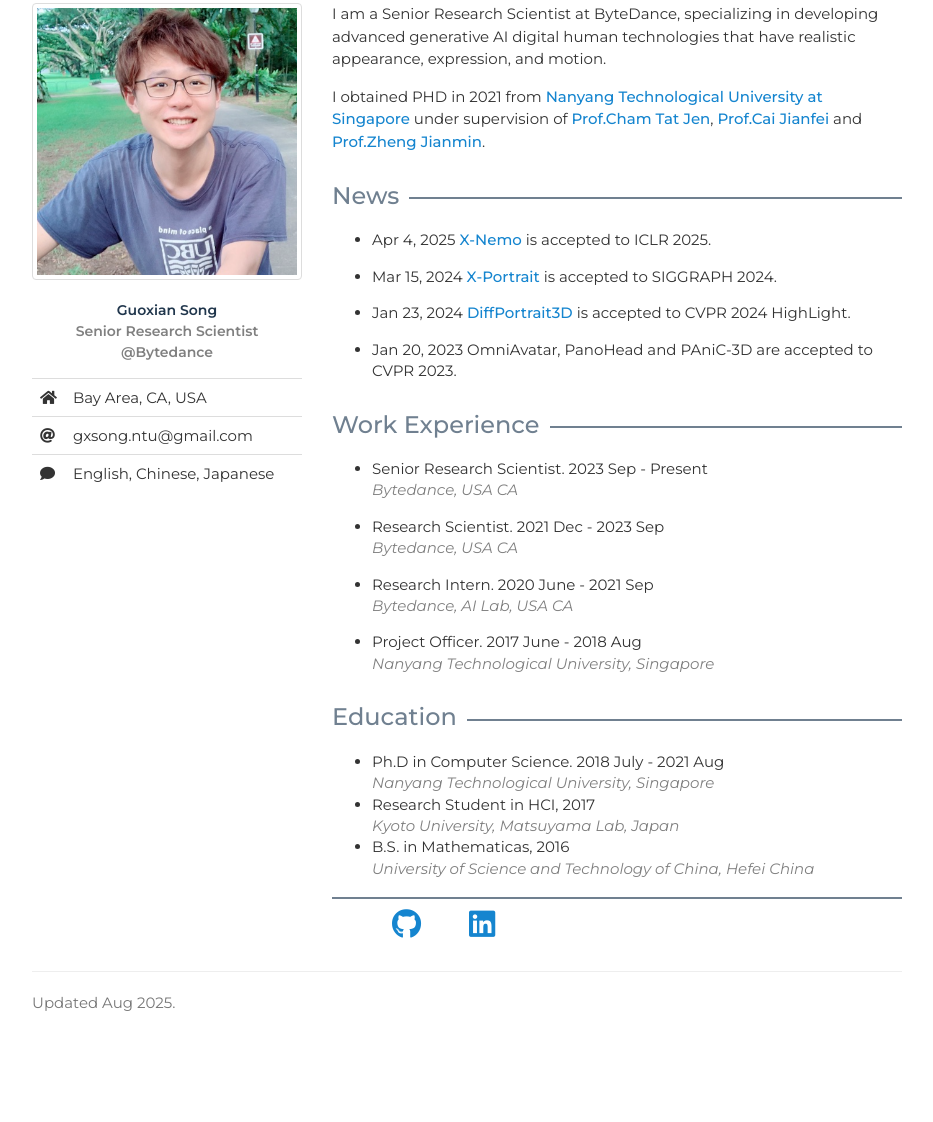
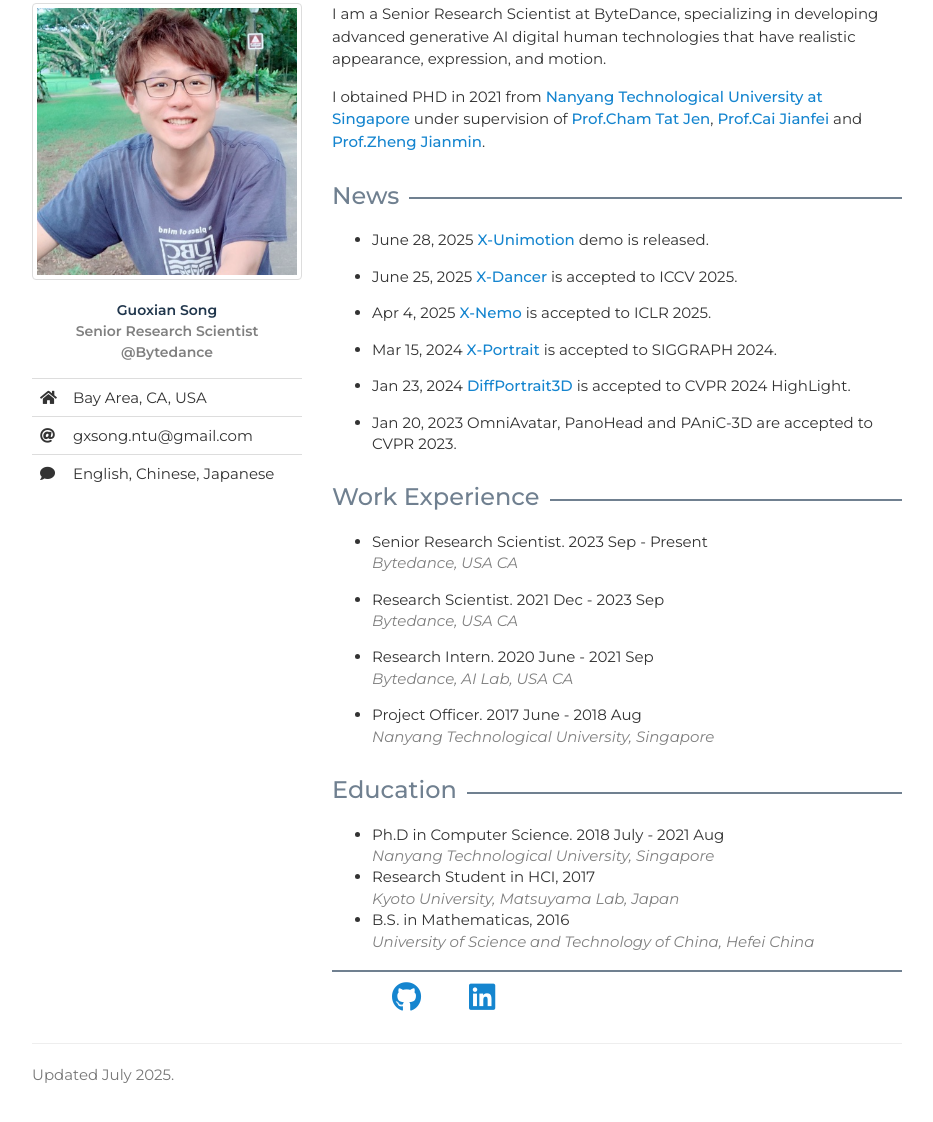
Before and after one commit to GuoxianSong/homepage, a plain HTML site: page index.html in a window 1280 px wide. Shown: the part 144-1266 px from the top of the page, without its empty margins (173-1106 px from the left). Before the commit the page ends 1193 px from the top, so only its background shows below. Drawn offline with nearby package versions, Linux system fonts and the light colour scheme; some icons are missing.

Commit message:
x dancer

```diff
--- a/footer.html
+++ b/footer.html
@@ -3,7 +3,7 @@
     <hr>
     <div class="row">
       <div class="col-sm-6 text-muted">
-        <p> Updated Aug 2025.   </p> <!-- Template design by Randal Sean Harrison -->
+        <p> Updated July 2025.   </p> <!-- Template design by Randal Sean Harrison -->
       </div>
     </div>
   </div>
--- a/index.html
+++ b/index.html
@@ -111,6 +111,17 @@
 
         <h3 class="push-down-3"><span>News</span></h3>
         <ul id="News">
+          <li>
+            June 28, 2025	 <a href="https://byteaigc.github.io/X-Unimotion/" rel="external nofollow noopener" target="_blank">X-Unimotion</a> demo is released.
+            <p> </p>
+          </li>
+
+          <li>
+            June 25, 2025	 <a href="https://arxiv.org/abs/2502.17414" rel="external nofollow noopener" target="_blank">X-Dancer</a> is accepted to ICCV 2025.
+            <p> </p>
+          </li>
+
+
           <li>
             Apr 4, 2025	 <a href="https://byteaigc.github.io/X-Portrait2/" rel="external nofollow noopener" target="_blank">X-Nemo</a> is accepted to ICLR 2025.
             <p> </p>
```
